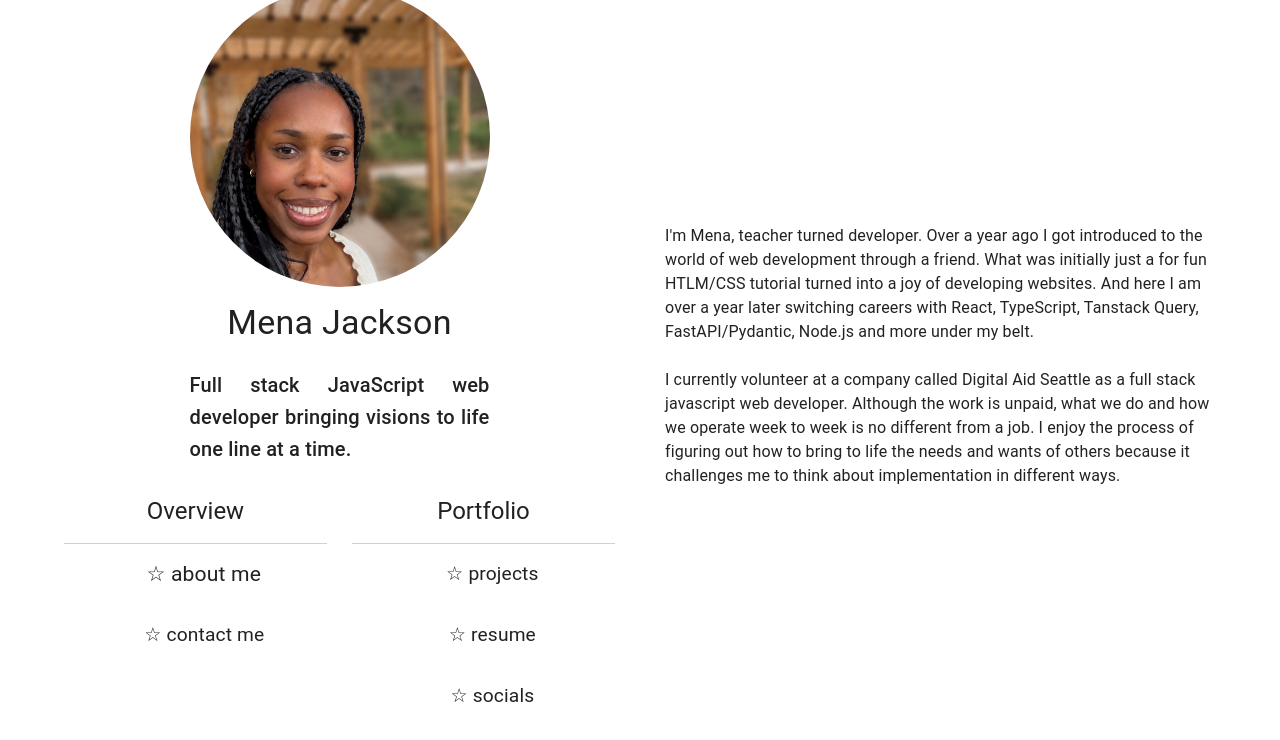
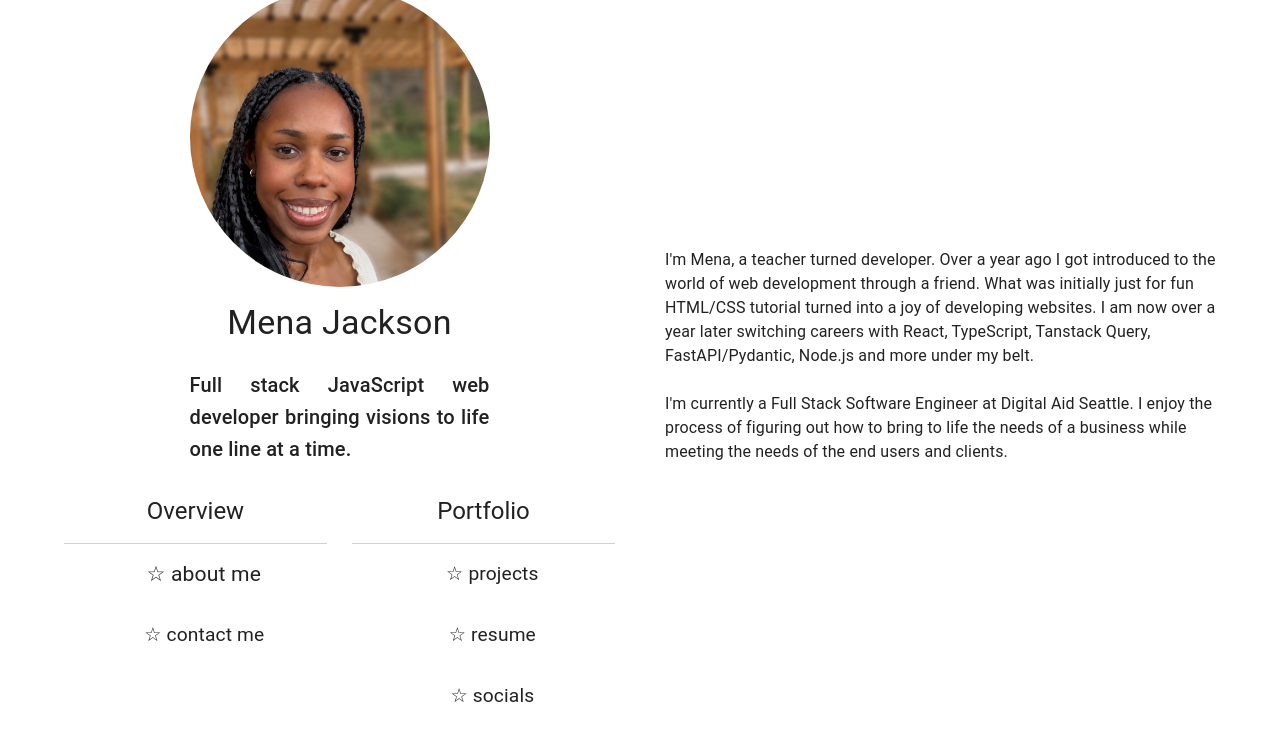
Before and after one commit to menamina/portfolio, a React (Vite) app: page / in a window 1280 px wide. Both pictures are taken after a click on the item "about me". Shown: the part 238-978 px from the top of the page. Built offline with nearby package versions, Linux system fonts and the light colour scheme.

Commit message:
updating portfolio

```diff
--- a/src/components/aboutme.tsx
+++ b/src/components/aboutme.tsx
@@ -4,23 +4,18 @@ function About() {
   return (
     <Box sx={{}}>
       <Typography>
-        I'm Mena, teacher turned developer. Over a year ago I got introduced to
-        the world of web development through a friend. What was initially just a
-        for fun HTLM/CSS tutorial turned into a joy of developing websites. And
-        here I am over a year later switching careers with React, TypeScript,
+        I'm Mena, a teacher turned developer. Over a year ago I got introduced
+        to the world of web development through a friend. What was initially
+        just for fun HTML/CSS tutorial turned into a joy of developing websites.
+        I am now over a year later switching careers with React, TypeScript,
         Tanstack Query, FastAPI/Pydantic, Node.js and more under my belt.
-        {/* I am
-        working on a full team of project managers as well as other developers
-        to prodive digital solutions to non profit companies.  */}
       </Typography>
       <br></br>
       <Typography>
-        I currently volunteer at a company called <a>Digital Aid Seattle</a> as
-        a full stack javascript web developer. Although the work is unpaid, what
-        we do and how we operate week to week is no different from a job. I
-        enjoy the process of figuring out how to bring to life the needs and
-        wants of others because it challenges me to think about implementation
-        in different ways.
+        I'm currently a Full Stack Software Engineer at{" "}
+        <a>Digital Aid Seattle</a>. I enjoy the process of figuring out how to
+        bring to life the needs of a business while meeting the needs of the end
+        users and clients.
       </Typography>
     </Box>
   );
```
